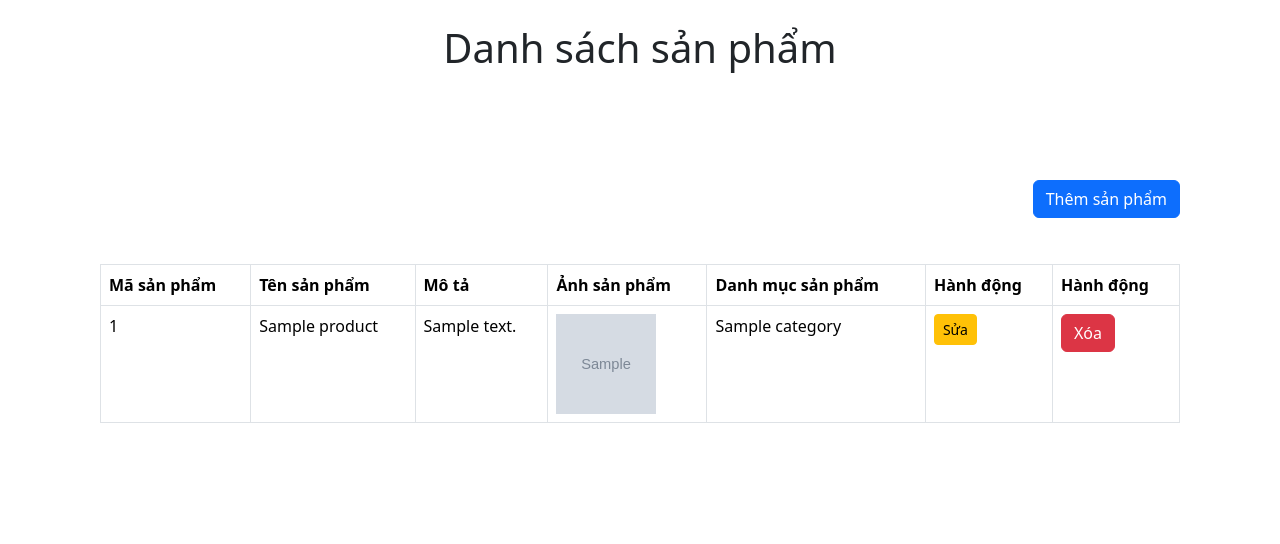
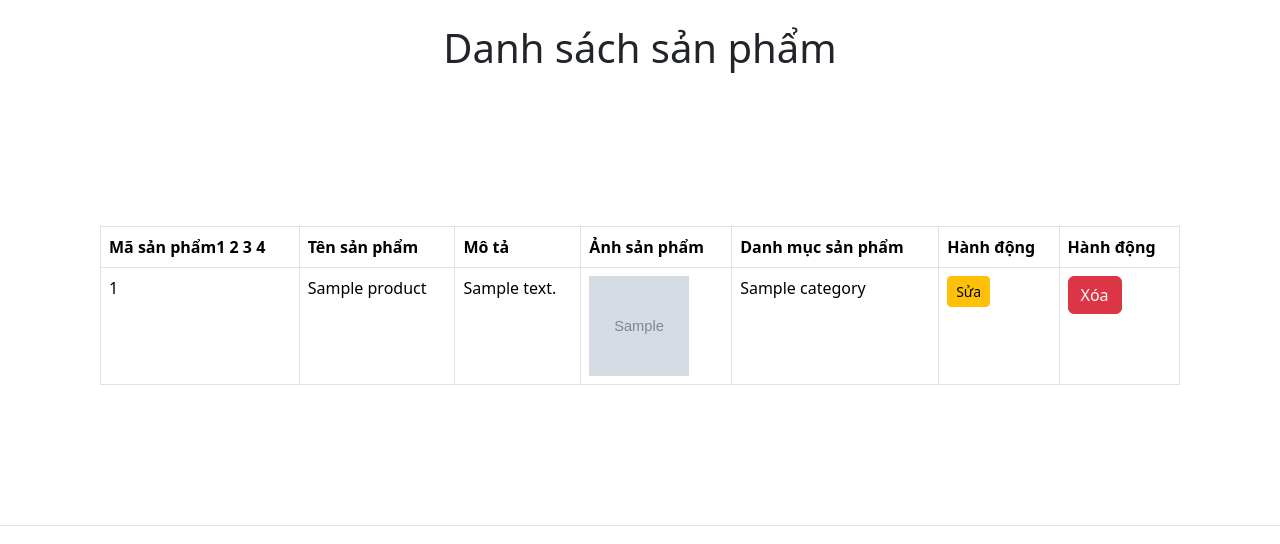
Before and after one commit to NamVu-Kaiser/HutechShop, a PHP site: page /views/product/list.php in a window 1280 px wide. Shown: the part 89-633 px from the top of the page. Run offline with PHP 8.4, Linux system fonts and the light colour scheme; tables that the repository leaves empty or names only in its code hold one stand-in row (values such as "Sample post"); grey boxes marked "Sample" are stand-in pictures.

Commit message:
commit123

```diff
--- a/views/product/list.php
+++ b/views/product/list.php
@@ -8,12 +8,11 @@ $products = $productModel->getAllProducts();
 <h1 class="mt-4">Danh sách sản phẩm</h1>
 <div style="padding: 100px;">
     <div class="text-end mb-3" style="padding-bottom: 30px">
-        <a href="/Hutech_Shop/views/product/create.php" class="btn btn-primary">Thêm sản phẩm</a>
     </div>
     <table class="table table-bordered">
        <thead>
           <tr>
-             <th>Mã sản phẩm</th>
+             <th>Mã sản phẩm1 2 3 4 </th>
              <th>Tên sản phẩm</th>
              <th>Mô tả</th>
              <th>Ảnh sản phẩm</th>
```
